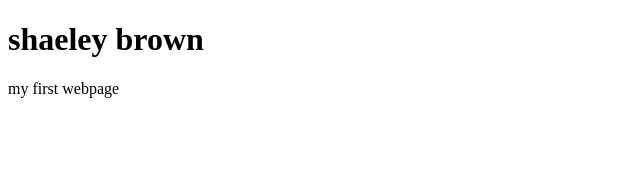
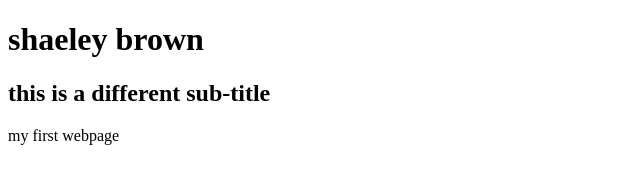
Before and after one commit to shaeleybrown/WebDesignHomework, a plain HTML site: page test-directory/index.html in a window 1280 px wide. Shown: the whole page, without its empty margins (0-640 px from the left). Drawn offline with Linux system fonts and the light colour scheme.

Commit message:
chnaged previous

```diff
--- a/test-directory/index.html
+++ b/test-directory/index.html
@@ -9,6 +9,9 @@
         <h1>
             shaeley brown
         </h1>
+        <h2>
+            this is a different sub-title </h2>
+
         <p>
             my first webpage
         </p>
```
